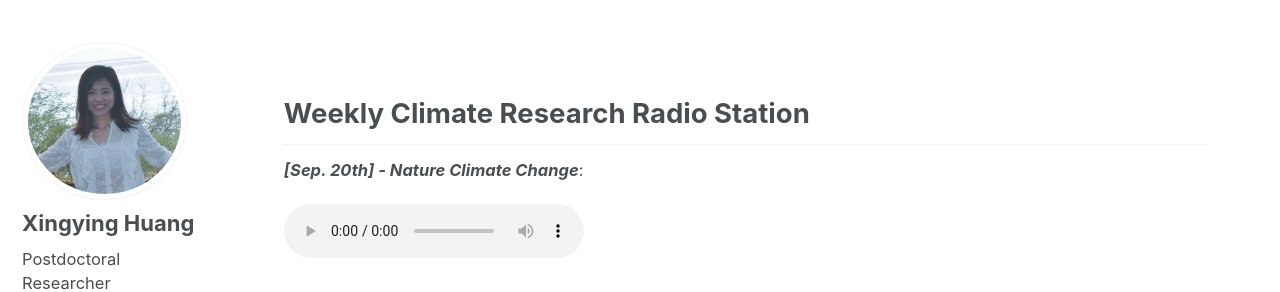
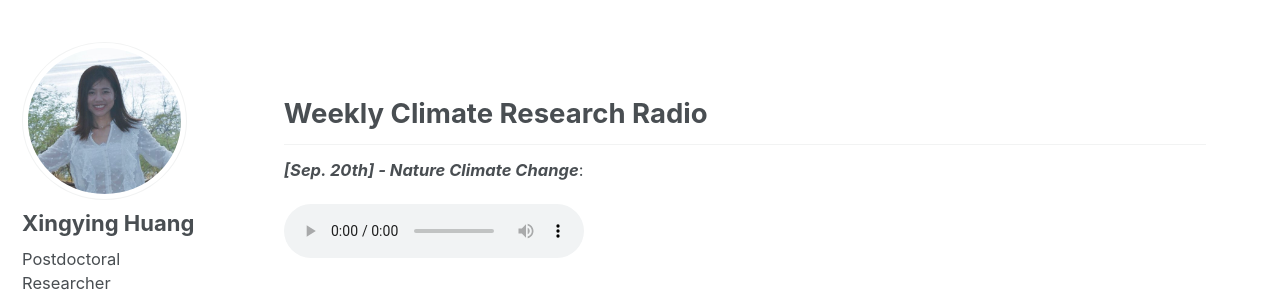
Before and after one commit to Xingyhuang/two_col_xingyhuang.github.io, a Jekyll site: the page built from _pages/radio.md, in a window 1280 px wide and 970 px high. Shown: the part 270-562 px from the top of the window. Built offline with Jekyll 4.4.1, drawn with Linux system fonts in a browser that asks for light colours.

Commit message:
Update and rename radiostation.md to radio.md

```diff
--- a/_pages/radiostation.md
+++ b/_pages/radio.md
@@ -9,7 +9,7 @@ excerpt: ''
 
 ---
 
-## Weekly Climate Research Radio Station
+## Weekly Climate Research Radio
 
 ***[Sep. 20th] - Nature Climate Change***: <br>
 <audio src="/assets/radio/issue_1-ncc-09_20_2020.mp3" controls preload> </audio>
```
Also changed, not shown: other parts of _pages/radio.md (+1 -1 lines).
